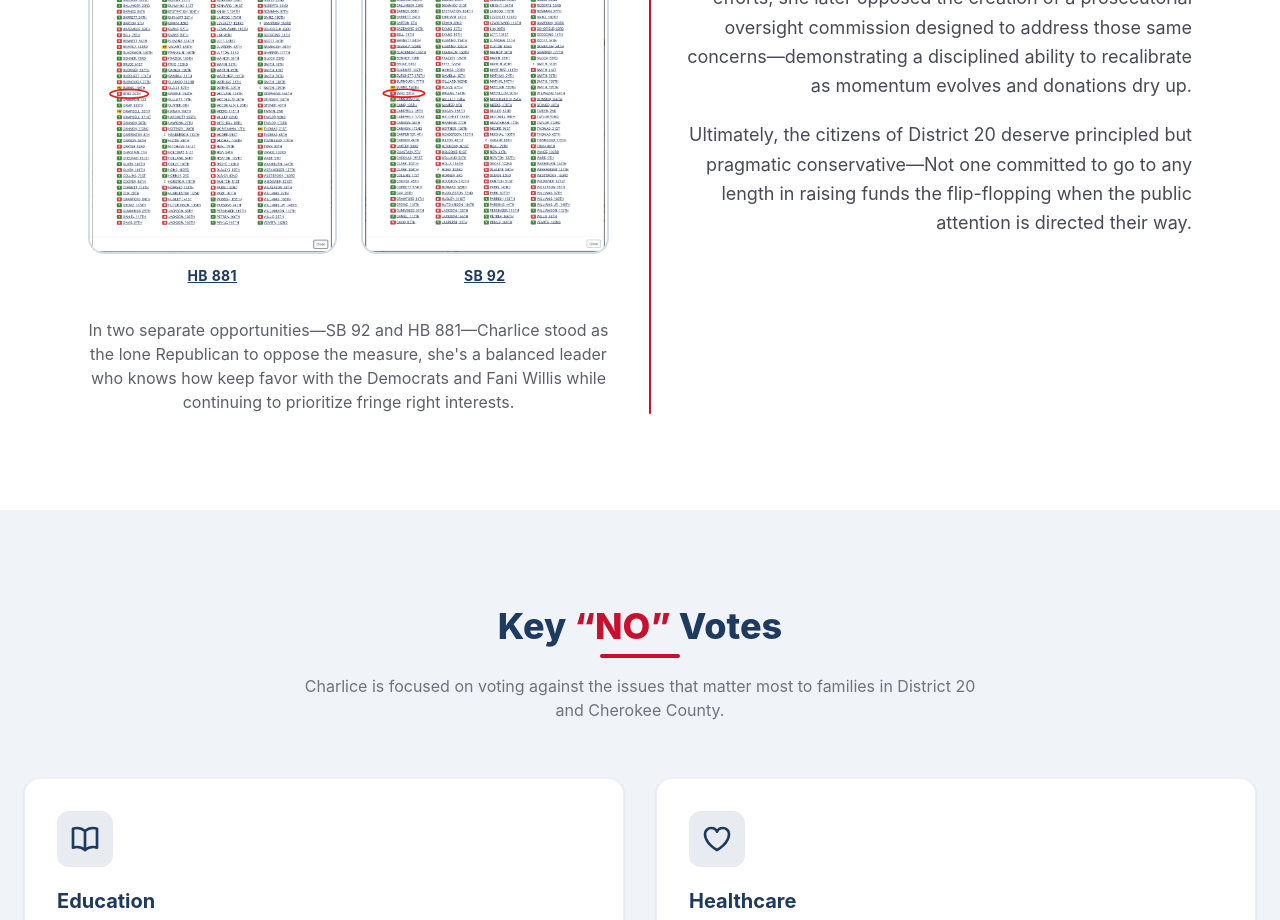
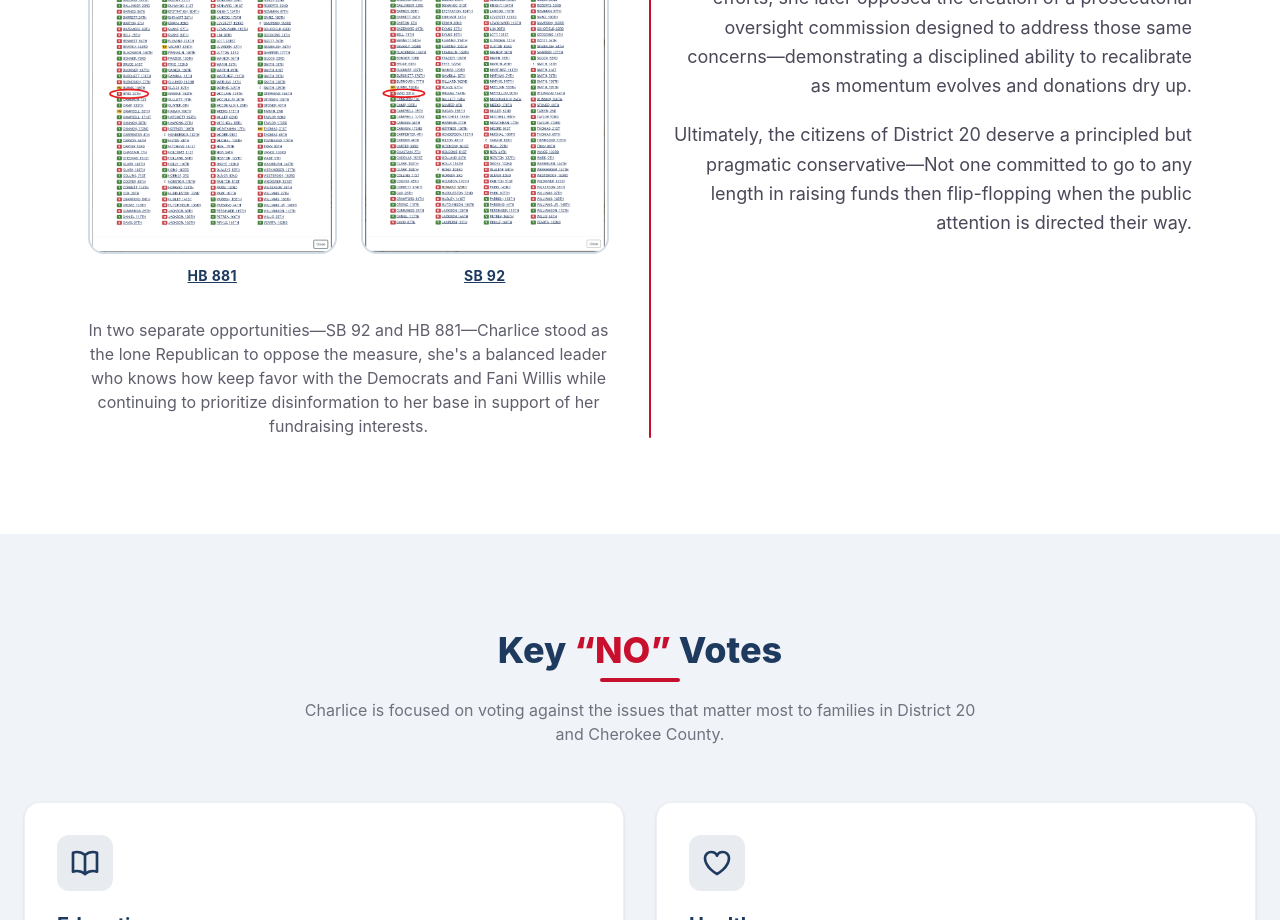
Before and after one commit to CByrd2026/byrd_site, a Next.js app: page / in a window 1280 px wide. Shown: the part 2080-3000 px from the top of the page. Built offline with nearby package versions, Linux system fonts and the light colour scheme.

Commit message:
Continued Layout Changes.

```diff
--- a/src/app/page.tsx
+++ b/src/app/page.tsx
@@ -188,7 +188,7 @@ function About() {
                 <p className="text-center text-sm font-bold text-primary mt-3 tracking-wide uppercase underline">SB 92</p>
               </a>
             </div>
-            <p className="text-center text-foreground/70 mt-4">In two separate opportunities—SB 92 and HB 881—Charlice stood as the lone Republican to oppose the measure, she's a balanced leader who knows how keep favor with the Democrats and Fani Willis while continuing to prioritize fringe right interests.</p>
+            <p className="text-center text-foreground/70 mt-4">In two separate opportunities—SB 92 and HB 881—Charlice stood as the lone Republican to oppose the measure, she's a balanced leader who knows how keep favor with the Democrats and Fani Willis while continuing to prioritize disinformation to her base in support of her fundraising interests.</p>
            </div>
 
 
@@ -214,7 +214,7 @@ function About() {
               Her commitment to issue-based activism has been equally consistent. After relentlessly advancing calls for the impeachment of Fani Willis in support of her fundraising efforts, she later opposed the creation of a prosecutorial oversight commission designed to address those same concerns&mdash;demonstrating a disciplined ability to recalibrate as momentum evolves and donations dry up.
             </p>
             <p>
-              Ultimately, the citizens of District 20 deserve principled but pragmatic conservative&mdash;Not one committed to go to any length in raising funds the flip-flopping when the public attention is directed their way.
+              Ultimately, the citizens of District 20 deserve a principled but pragmatic conservative&mdash;Not one committed to go to any length in raising funds then flip-flopping when the public attention is directed their way.
             </p>
           </div>
         </div>
```
